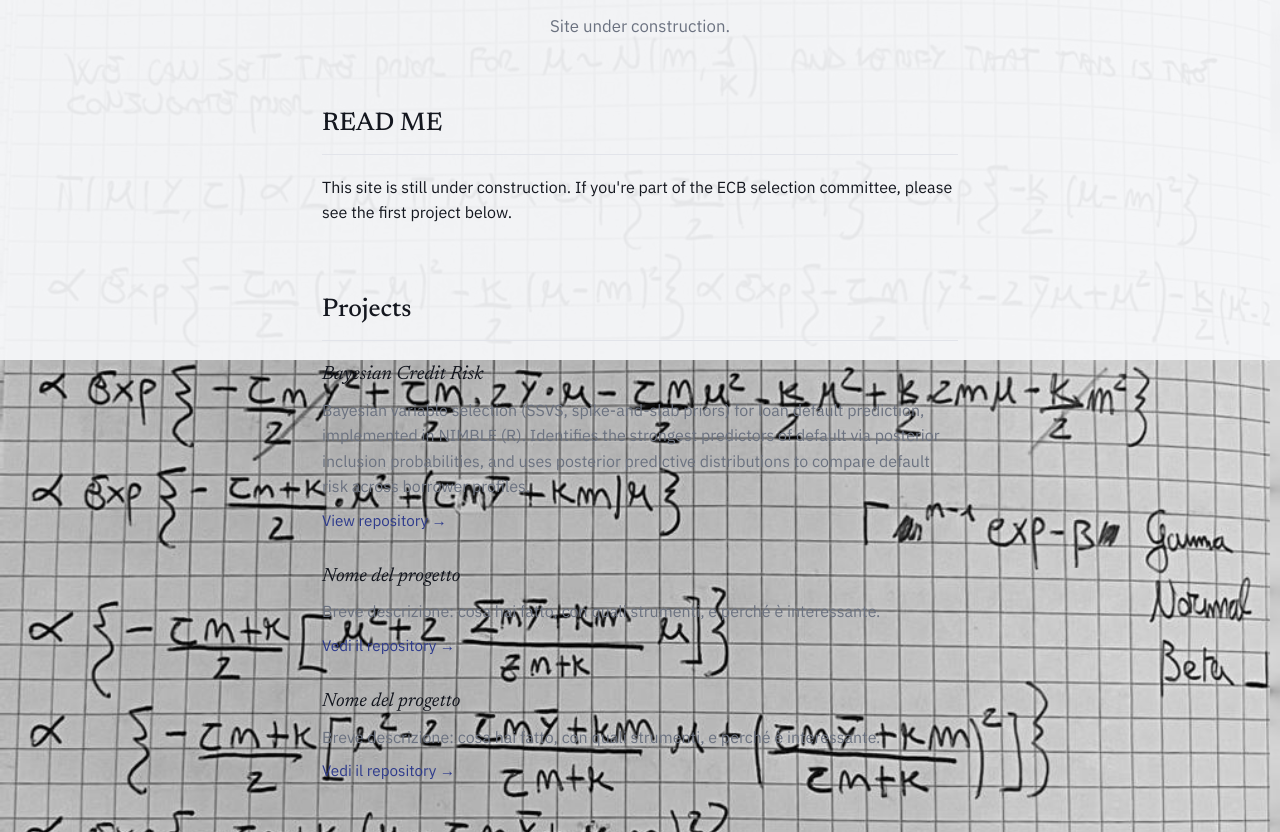
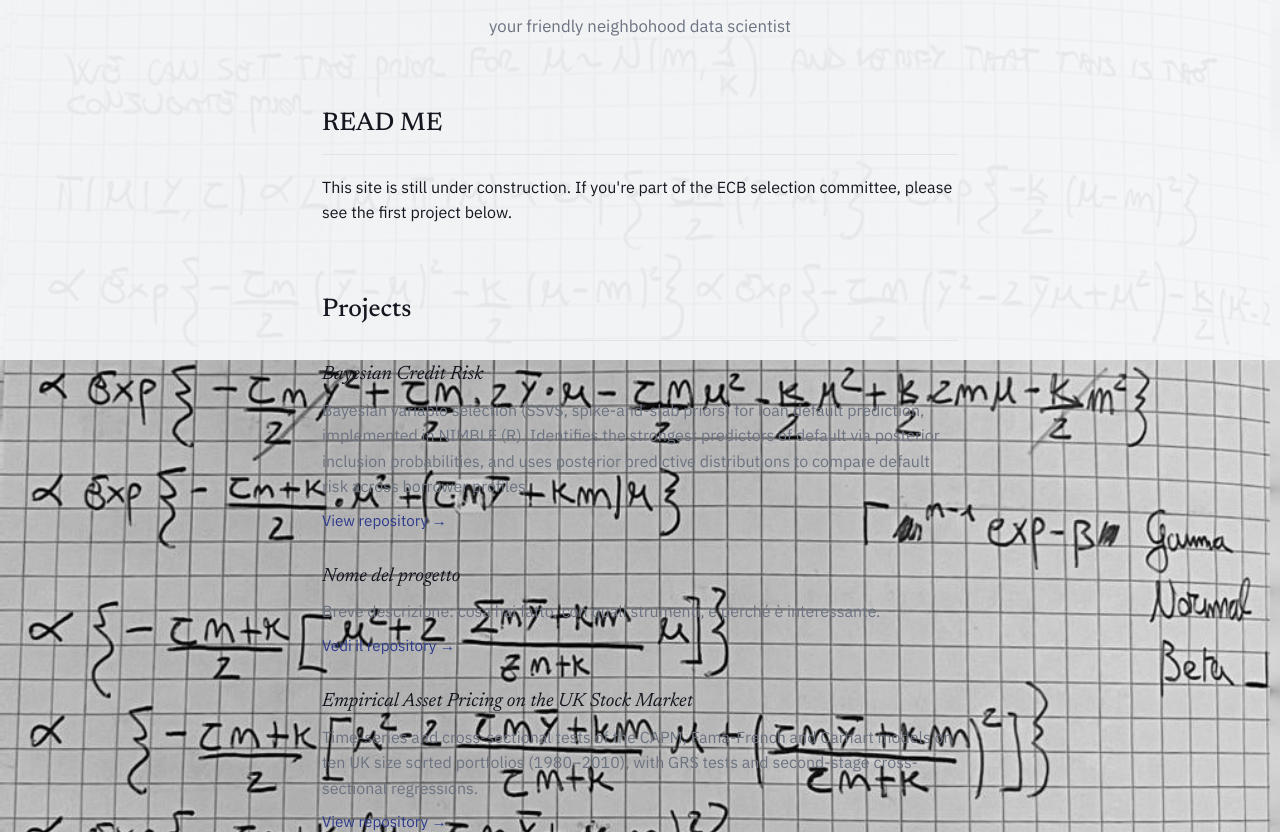
Before and after one commit to Luca-02-byte/Luca-02-byte.github.io, a plain HTML site: page index.html in a window 1280 px wide. Shown: the part 440-1272 px from the top of the page. Drawn offline with Linux system fonts and the light colour scheme.

Commit message:
Update index.html

```diff
--- a/index.html
+++ b/index.html
@@ -15,7 +15,7 @@
   <div class="hero-content">
     <p class="eyebrow">Portfolio</p>
     <h1>Luca Facheris</h1>
-    <p class="tagline">Site under construction.</p>
+    <p class="tagline">your friendly neighbohood data scientist</p>
   </div>
 </header>
 
@@ -46,9 +46,11 @@
       </article>
 
       <article class="project">
-        <h3>Nome del progetto</h3>
-        <p>Breve descrizione: cosa hai fatto, con quali strumenti, e perché è interessante.</p>
-        <a href="#" target="_blank">Vedi il repository →</a>
+        <h3>Empirical Asset Pricing on the UK Stock Market</h3>
+        <p>Time-series and cross-sectional tests of the CAPM, Fama-French and
+          Carhart models on ten UK size sorted portfolios (1980–2010), with
+          GRS tests and second-stage cross-sectional regressions.</p>
+        <a href="https://github.com/Luca-02-byte/UK-Empirical-Asset-Pricing" target="_blank">View repository →</a>
       </article>
 
     </div>
```
